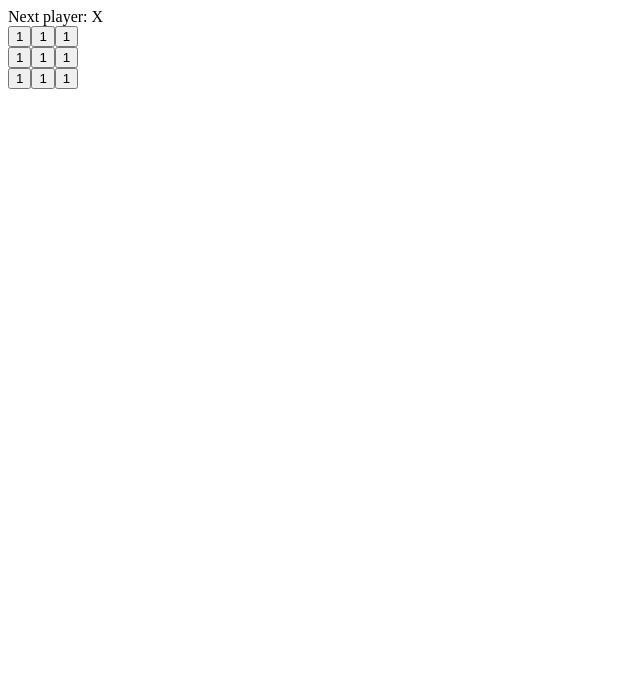
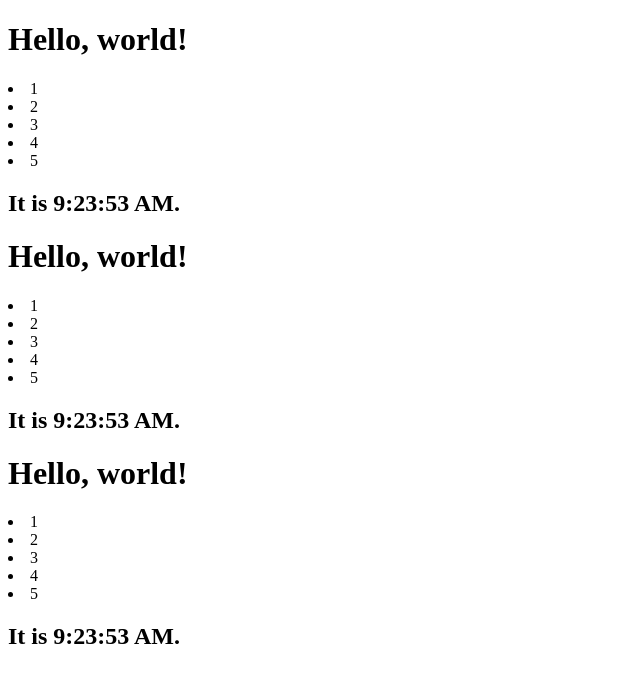
Before and after one commit to liuhuo1/excelByReact, a React app: page / in a window 1280 px wide. Shown: the top 682 px of the page, without its empty margins (0-640 px from the left). Built offline with nearby package versions, Linux system fonts and the light colour scheme.

Commit message:
学习基础

```diff
--- a/src/index.tsx
+++ b/src/index.tsx
@@ -1,9 +1,11 @@
 import React from 'react';
 import ReactDOM from 'react-dom';
-import { Game } from '@src/modules/start';
+import { Clock } from '@src/modules/hello';
 ReactDOM.render(
 	<div>
-		<Game />
+		<Clock />
+		<Clock />
+		<Clock />
 	</div>,
 	document.getElementById('root'),
 )
--- /dev/null
+++ b/src/modules/hello/index.tsx
@@ -0,0 +1,44 @@
+import React from 'react';
+interface ClockState {
+	date: Date,
+	numbers: Array<number>
+}
+export class Clock extends React.Component<any, ClockState> {
+	constructor(props: any) {
+		super(props);
+		this.state = {
+			date: new Date(),
+			numbers: [1, 2, 3, 4, 5]
+		};
+	}
+	private timerID: number = 0;
+	private tick = () => {
+		this.setState({
+			date: new Date()
+		});
+	}
+	componentDidMount() {
+		console.log(123);
+		this.timerID = setInterval(
+			() => this.tick(),
+			1000
+		);
+	}
+
+	componentWillUnmount() {
+		clearInterval(this.timerID);
+	}
+
+	render() {
+		const { numbers, date } = this.state;
+		return (
+			<div>
+				<h1>Hello, world!</h1>
+				{numbers.map((number) =>
+					<li>{number}</li>
+				)}
+				<h2>It is {date.toLocaleTimeString()}.</h2>
+			</div>
+		);
+	}
+}
```
